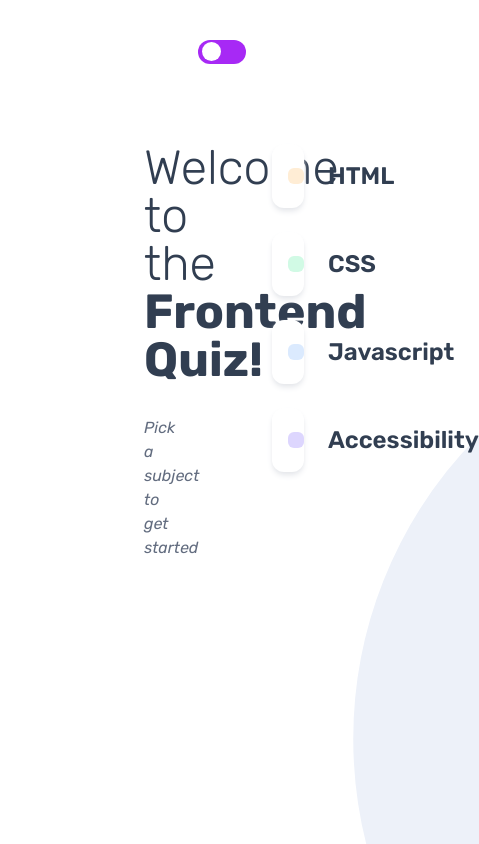
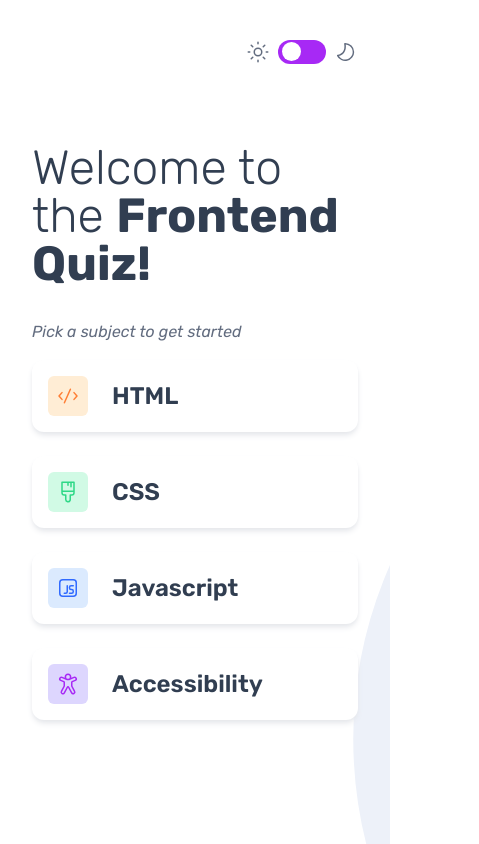
Before and after one commit to duncan-chege/frontend-quiz, a Next.js app: page / in a window 390 px wide. Shown: the whole page, 479 px wide, since content can reach past the window. Built offline with nearby package versions, Linux system fonts and the light colour scheme.

Commit message:
make the homepage responsive

```diff
--- a/app/layout.tsx
+++ b/app/layout.tsx
@@ -15,7 +15,7 @@ export default function RootLayout({
 }>) {
   return (
     <html lang="en">
-      <body className="py-10 px-36 bg-cover bg-center min-h-screen bg-[url('/pattern-background-desktop-light.svg')]">
+      <body className="py-10 px-8 md:px-20 lg:px-36 bg-cover bg-center min-h-screen bg-[url('/pattern-background-desktop-light.svg')]">
         <Header />
         {children}
       </body>
--- a/components/Header.tsx
+++ b/components/Header.tsx
@@ -1,14 +1,16 @@
 import Image from "next/image";
-import moonIcon from "@/public/icon-moon-light.svg"
-import sunIcon from "@/public/icon-sun-light.svg"
+import moonIcon from "@/public/icon-moon-dark.svg"
+import sunIcon from "@/public/icon-sun-dark.svg"
 
 export default function Header(){
     return (
-        <header className="flex justify-end pb-20">
+        <header className="flex justify-end pb-20 gap-x-2">
+            <Image src={sunIcon} alt="the sun icon" />
            <label htmlFor="check" className="flex bg-purple cursor-pointer relative w-12 h-6 rounded-full">
                 <input type="checkbox" id="check" className="sr-only peer" />
                 <span className="w-2/5 h-4/5 bg-white absolute rounded-full left-1 top-[2px] peer-checked:bg-white peer-checked:left-6 transition-all duration-500"></span>
             </label>
+            <Image src={moonIcon} alt="the moon icon" />
         </header>
     );
 }
--- a/components/HomeSection.tsx
+++ b/components/HomeSection.tsx
@@ -7,7 +7,7 @@ import accessibilityIcon from "@/public/icon-accessibility.svg"
 
 export default function HomeSection() {
   return (
-    <div className="grid grid-cols-2 gap-x-32">
+    <div className="grid grid-cols-1 lg:grid-cols-2 gap-x-32">
       <div>
         <h1 className="text-5xl font-light text-dark-navy">
           Welcome to the <span className="font-bold">Frontend Quiz!</span>
```
